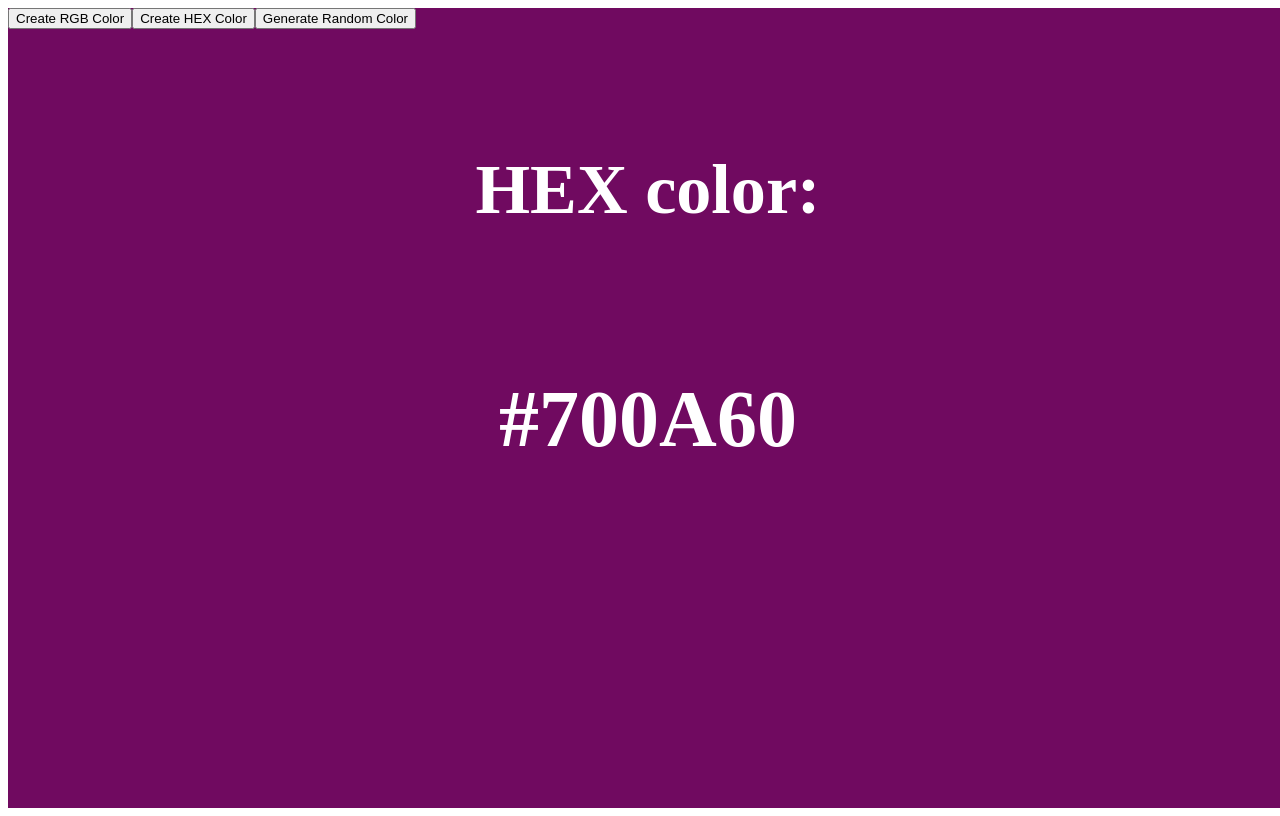
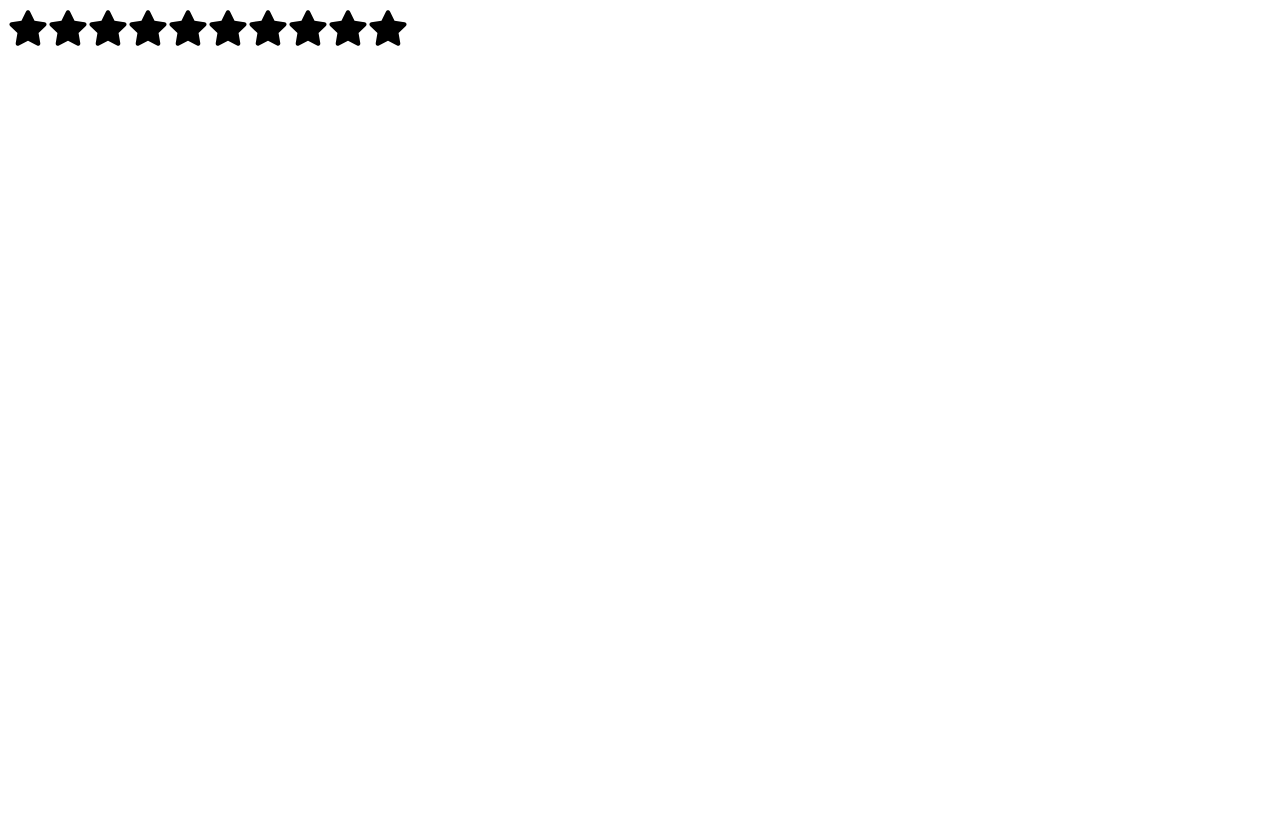
Before and after one commit to lamanirmal27/react-project-freecodecamp, a React (Vite) app: page / in a window 1280 px wide. Built offline with nearby package versions, Linux system fonts and the light colour scheme.

Commit message:
Star Rating Component Added

```diff
--- a/package.json
+++ b/package.json
@@ -11,7 +11,8 @@
   },
   "dependencies": {
     "react": "^18.2.0",
-    "react-dom": "^18.2.0"
+    "react-dom": "^18.2.0",
+    "react-icons": "^5.1.0"
   },
   "devDependencies": {
     "@types/react": "^18.2.66",
--- a/src/App.jsx
+++ b/src/App.jsx
@@ -1,7 +1,12 @@
 import RandomColor from "./components/random-color";
+import StarRating from "./components/star-rating";
 
 export default function App() {
   return (<>
-    <RandomColor/>
+    {/* Random Color Genertor component */}
+   {/* <RandomColor/> */ }
+
+   {/* Star Rating Component */}
+   <StarRating noOfStars={10}/>
   </>)
 }
--- /dev/null
+++ b/src/components/star-rating/index.jsx
@@ -0,0 +1,39 @@
+import { useState } from 'react'
+import {FaStar} from 'react-icons/fa'
+import './styles.css';
+
+export default function StarRating({noOfStars}){
+    const [rating, setRating] = useState(0);
+    const [hover, setHover] = useState(0);
+
+    function handleClick(getCurrentIndex){
+        setRating(getCurrentIndex);
+    }
+
+    function handleMouseEnter(getCurrentIndex) {
+        setHover(getCurrentIndex);
+    }
+
+    function handleMouseLeave() {
+        setHover(rating)
+    }
+
+    return (
+        <div className="star-rating">
+            {
+                [...Array(noOfStars)].map((_,index) => {
+                    index += 1;
+                    return <FaStar
+                    key={index}
+                    className={index <= (hover || rating ) ? 'active' : 'inactive'}
+                    onClick={() => handleClick(index)}
+                    onMouseMove={() => handleMouseEnter(index)}
+                    onMouseLeave={() => handleMouseLeave()}
+                    size={40}
+                    />
+                })
+            }
+
+        </div>
+    )
+}
--- /dev/null
+++ b/src/components/star-rating/styles.css
@@ -0,0 +1,7 @@
+.active{
+    color: #fff700;
+}
+
+.inactive{
+    color: #000000;
+}
```
Also changed, not shown: 1 other file (tests, documents, lock files or other folders).
